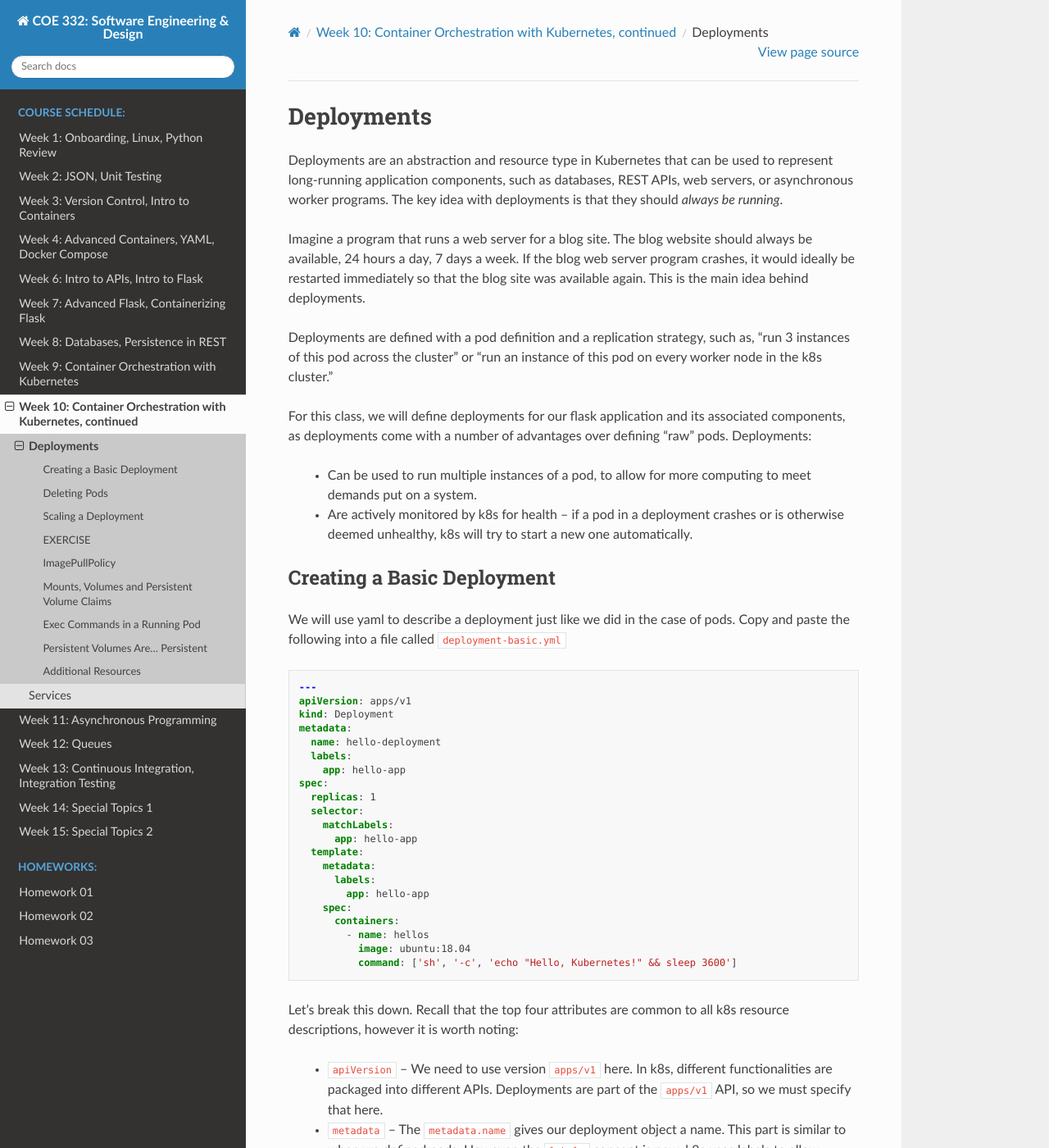
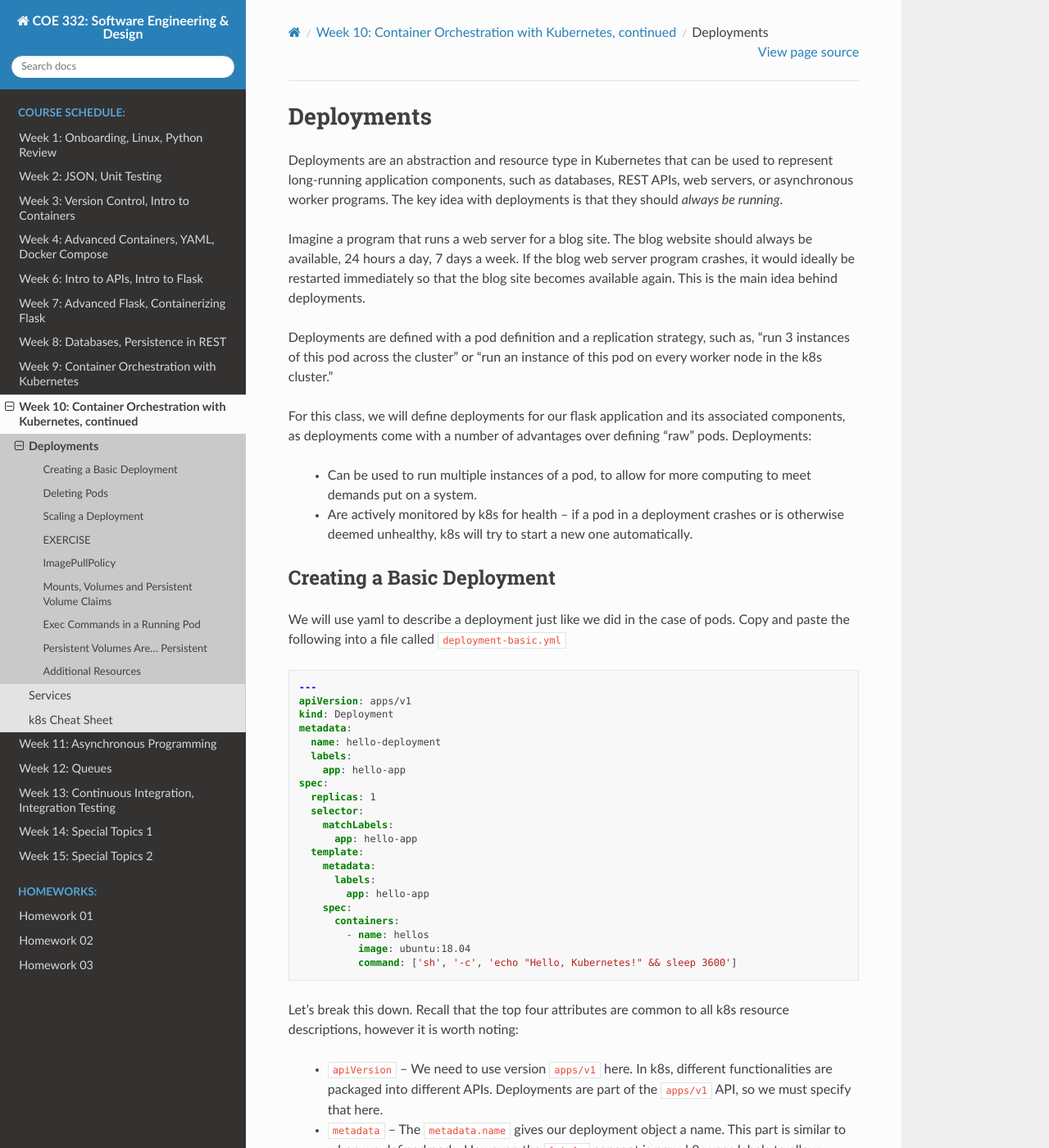
Before and after one commit to TACC/coe-332-sp21, a Sphinx documentation site: the page built from docs/week10/deployments.rst, in a window 1280 px wide and 1400 px high. Shown: the whole window at 82% size. Built offline with Sphinx 7.4.7 and the Read the Docs theme 2.0.0, drawn with Linux system fonts in a browser that asks for light colours.

Commit message:
updating formatting of tables to not wrap and adding some more content.

```diff
--- /dev/null
+++ b/docs/_static/css/textstyles.css
@@ -0,0 +1,4 @@
+.redbold {
+    color:red;
+    font-weight: bold;
+}
--- /dev/null
+++ b/docs/_static/theme_overrides.css
@@ -0,0 +1,3 @@
+.wy-table-responsive table td {
+white-space: normal;
+}
--- a/docs/conf.py
+++ b/docs/conf.py
@@ -48,6 +48,11 @@
 #
 html_theme = "sphinx_rtd_theme"
 
+def setup(app):
+    app.add_stylesheet('theme_overrides.css')
+    app.add_stylesheet("css/textstyles.css")
+
+
 # Add any paths that contain custom static files (such as style sheets) here,
 # relative to this directory. They are copied after the builtin static files,
 # so a file named "default.css" will overwrite the builtin "default.css".
--- a/docs/week09/kubernetes_pod.rst
+++ b/docs/week09/kubernetes_pod.rst
@@ -6,7 +6,7 @@
 Kubernetes Overview
 ~~~~~~~~~~~~~~~~~~~
 Kubernetes (k8s) is itself a distributed system of software components that run a cluster of one or more machines (physical
-computers or virtual machines). Each machine in a k8s cluster is either a "master" or a "worker" node.
+computers or virtual machines). Each machine in a k8s cluster is either a "manager" or a "worker" node.
 
 Users communicate with k8s by making requests to its API. The following steps outline how Kubernetes works at a high level:
 
@@ -158,7 +158,7 @@
 ~~~~~~~~~~~~~~~~~~~~~~~
 
 We are now ready to create our pod in k8s. To do so, we use the ``kubectl apply`` command. In general, when you have
-a description of a resource that you want to create or update in k8s, the ``kubectl apply`` commnanf can be used.
+a description of a resource that you want to create or update in k8s, the ``kubectl apply`` command can be used.
 
 In this case, our description is contained in a file, so we use the ``-f`` flag. Try this now:
 
--- a/docs/week10/container_orchestration_kubernetes_2.rst
+++ b/docs/week10/container_orchestration_kubernetes_2.rst
@@ -11,3 +11,4 @@
 
    deployments
    services
+   k8s_cheat_sheet
--- a/docs/week10/deployments.rst
+++ b/docs/week10/deployments.rst
@@ -7,7 +7,7 @@
 
 Imagine a program that runs a web server for a blog site. The blog website should always be available, 24 hours a day,
 7 days a week. If the blog web server program crashes, it would ideally be restarted immediately so that the blog site
-was available again. This is the main idea behind deployments.
+becomes available again. This is the main idea behind deployments.
 
 Deployments are defined with a pod definition and a replication strategy, such as, "run 3 instances of this pod across
 the cluster" or "run an instance of this pod on every worker node in the k8s cluster."
```
Also changed, not shown: docs/_static/css/toggle.css (added, +12 -0 lines), docs/week10/k8s_cheat_sheet.rst (added, +60 -0 lines).
